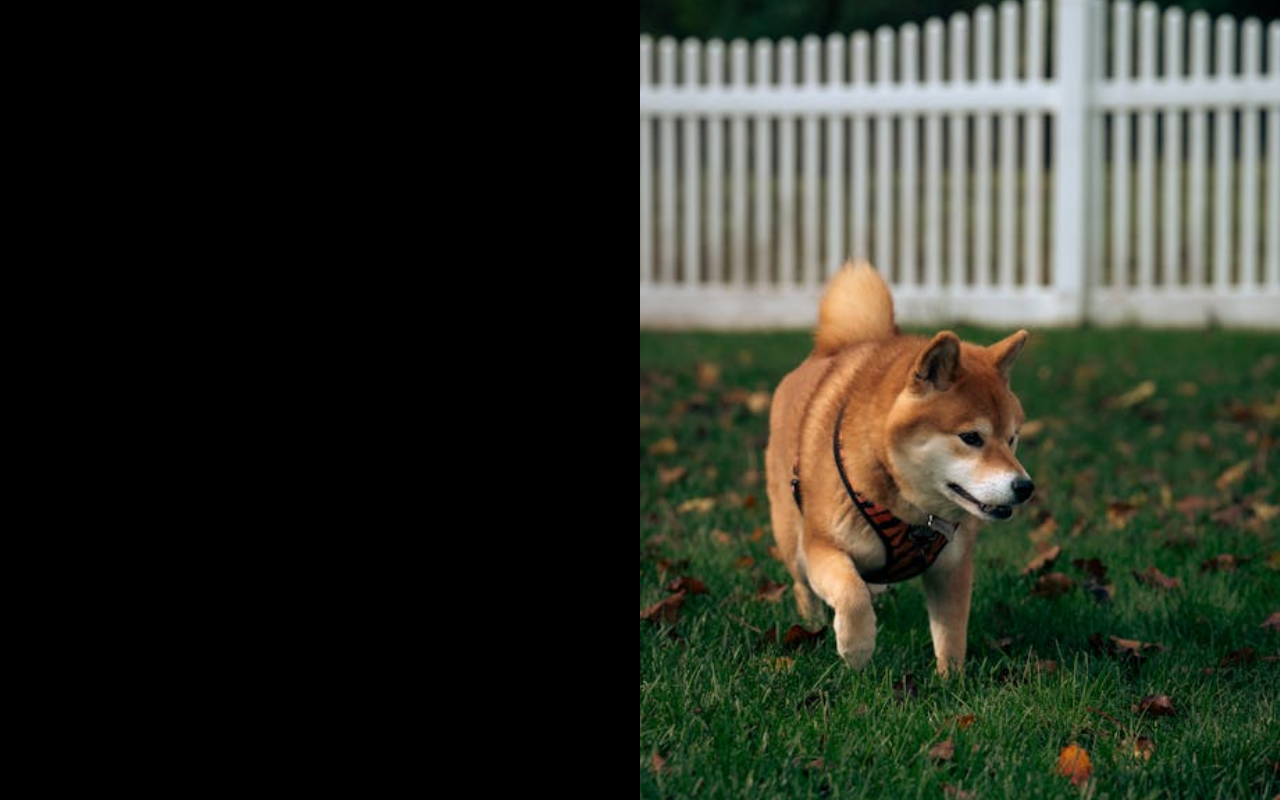
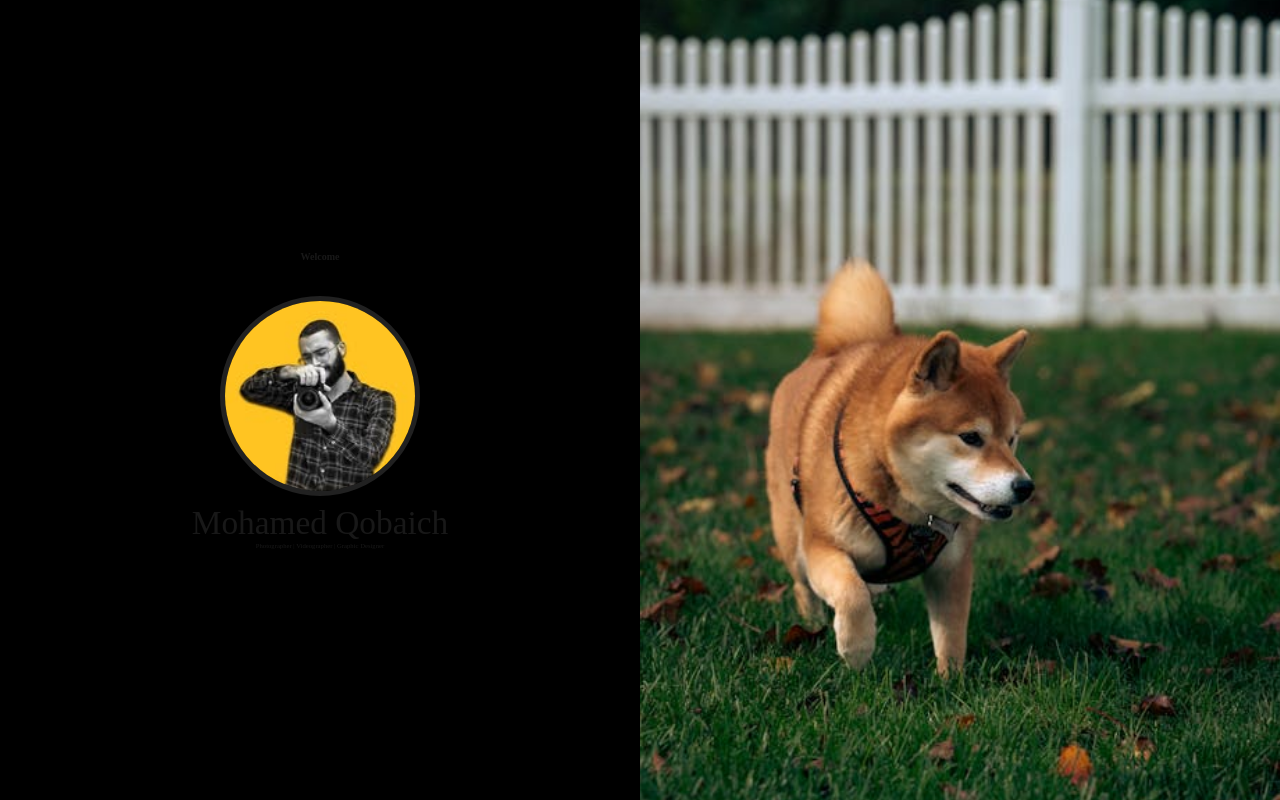
Before and after one commit to REM-001/Horizontal-Scrolling-Portfolio, a website with bundled scripts: page index.html in a window 1280 px wide. Shown: the top 800 px of the page. Built offline with nearby package versions, Linux system fonts and the light colour scheme.

Commit message:
Profil hero

```diff
--- a/index.html
+++ b/index.html
@@ -10,7 +10,22 @@
 <body>
     <main class="app">
         <section class="archive">
-            <div class="archive_edge archive_edge-start"></div>
+            <div class="archive_edge archive_edge-start">
+                <div class="profil">
+                    <div class="profil_header">
+                        <h1>Welcome</h1>
+                    </div>
+                    <div class="profil_content">
+                        <div class="profil_content_avatar">
+                            <img src="/img/profil.jpg" alt="profil avatar">
+                        </div>
+                        <div class="profil_content_name">
+                            <p class="name">Mohamed Qobaich</p>
+                            <p>Photographer | Videographer | Graphic Designer</p>
+                        </div>
+                    </div>
+                </div>
+            </div>
             <div class="archive_slider">
                 <figure class="archive_slider_figure">
                     <img src="/img/1.jpg" alt="" class="archive_slider_image" />
@@ -57,7 +72,6 @@
         </section>
         <div class="gallery-index">
             <div class="gallery-index-curved">
-                <!-- Gallery indexes will be added by JavaScript -->
             </div>
         </div>
     </main>
--- a/script.js
+++ b/script.js
@@ -52,7 +52,7 @@ const handleLenisScroll = () => {
     const lastImage = archive.figures[archive.figures.length - 1];
     const galleryIndex = document.querySelector('.gallery-index-curved');
 
-    const firstImageRect = firstImage.getBoundingClientRect();
+    //const firstImageRect = firstImage.getBoundingClientRect();
     const secondImageRect = secondImage.getBoundingClientRect();
     const lastImageRect = lastImage.getBoundingClientRect();
 
--- a/style.css
+++ b/style.css
@@ -7,6 +7,7 @@
 :root {
     --primary: #bdbfbe;
     --secondary: #181818;
+    --border: #212121;
 }
 
 ::-webkit-scrollbar {
@@ -40,6 +41,47 @@ body {
     height: 100%;
     background-color: #000;
     flex-shrink: 0;
+}
+
+.profil {
+    display: flex;
+    justify-content: center;
+    align-items: center;
+    flex-direction: column;
+    height: 100%;
+    gap: 5rem;
+}
+
+.profil_content {
+    display: inherit;
+    flex-direction: column;
+    align-items: center;
+}
+
+.profil_content_avatar {
+    width: 200px;
+    height: auto;
+    border-radius: 50%;
+    overflow: hidden;
+    border: 5px solid var(--border);
+}
+
+.profil_content_name {
+    margin-top: 1.2rem;
+}
+.profil_content_name p {
+    text-align: center;
+}
+.profil_content_name .name {
+    font-size: 5rem;
+}
+
+.profil_content_avatar img {
+    display: block;
+    height: 100%;
+    width: 100%;
+    object-fit: cover;
+    pointer-events: none;
 }
 
 .archive_slider {
```
Also changed, not shown: img/profil.jpg (added), 1 other file.
